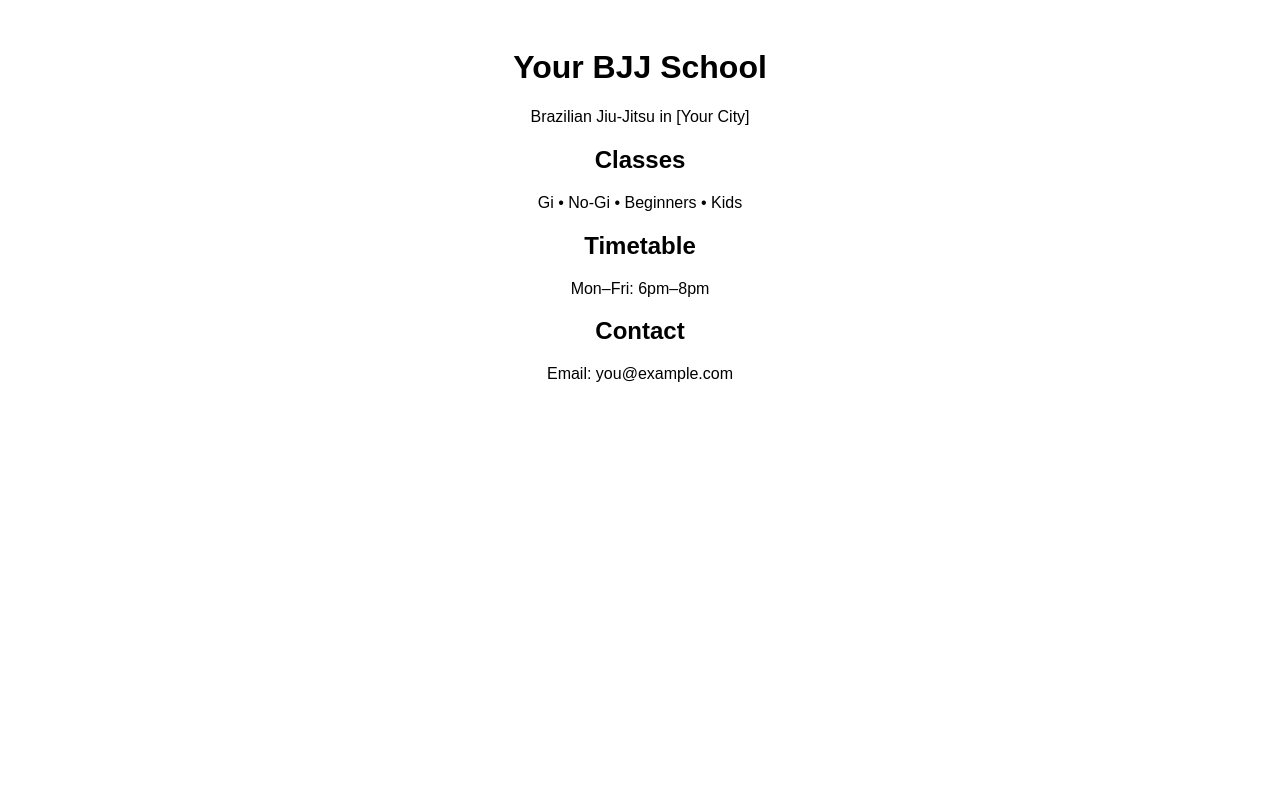
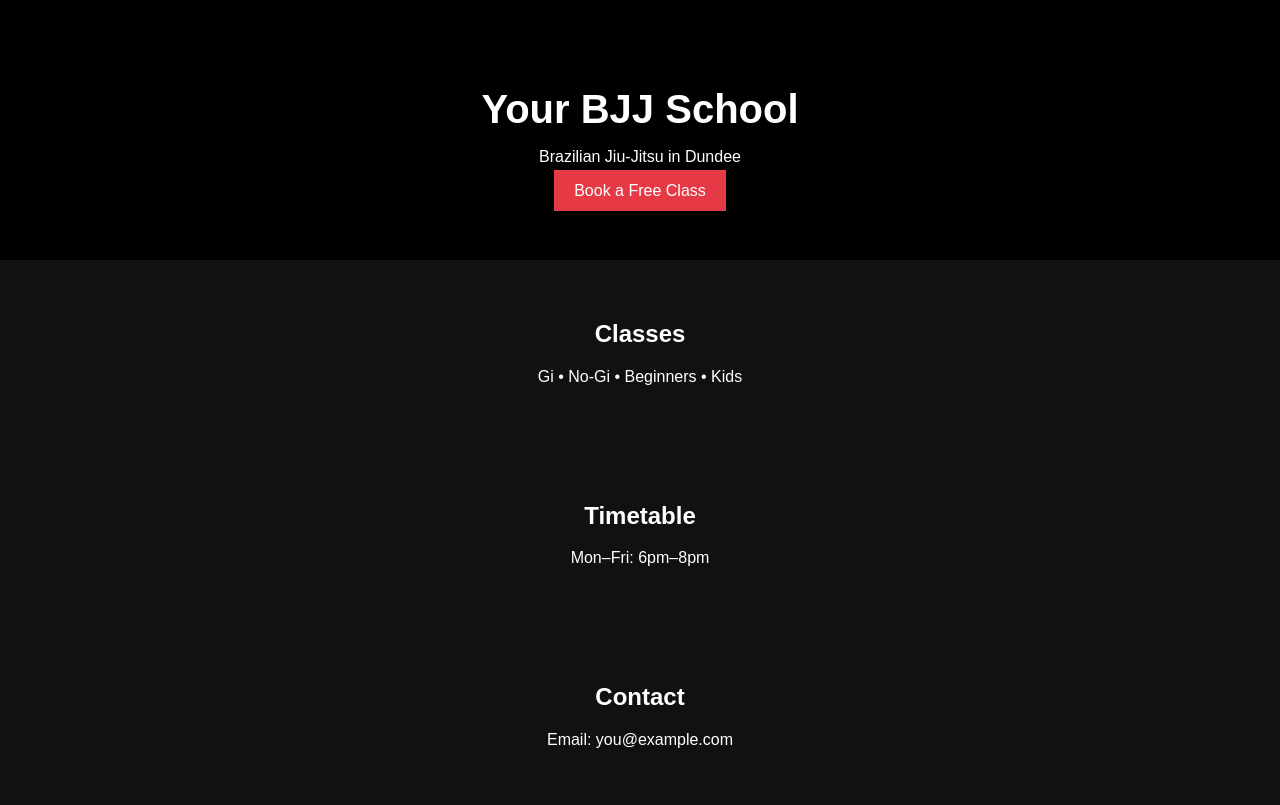
Before and after one commit to Doomson83/tempojj, a plain HTML site: page index.html in a window 1280 px wide. Drawn offline with Linux system fonts and the light colour scheme.

Commit message:
Update index.html

```diff
--- a/index.html
+++ b/index.html
@@ -3,20 +3,37 @@
 <head>
   <title>Your BJJ School</title>
   <meta name="viewport" content="width=device-width, initial-scale=1.0">
+  <style>
+    body { font-family: Arial; margin: 0; background: #111; color: white; }
+    header { padding: 60px 20px; text-align: center; background: black; }
+    h1 { font-size: 40px; margin-bottom: 10px; }
+    section { padding: 40px 20px; text-align: center; }
+    .btn { background: #e63946; padding: 12px 20px; color: white; text-decoration: none; }
+  </style>
 </head>
-<body style="font-family: Arial; text-align: center; padding: 20px;">
 
+<body>
+
+<header>
   <h1>Your BJJ School</h1>
-  <p>Brazilian Jiu-Jitsu in [Your City]</p>
+  <p>Brazilian Jiu-Jitsu in Dundee</p>
+  <a class="btn" href="#contact">Book a Free Class</a>
+</header>
 
+<section>
   <h2>Classes</h2>
   <p>Gi • No-Gi • Beginners • Kids</p>
+</section>
 
+<section>
   <h2>Timetable</h2>
   <p>Mon–Fri: 6pm–8pm</p>
+</section>
 
+<section id="contact">
   <h2>Contact</h2>
   <p>Email: you@example.com</p>
+</section>
 
 </body>
 </html>
```
